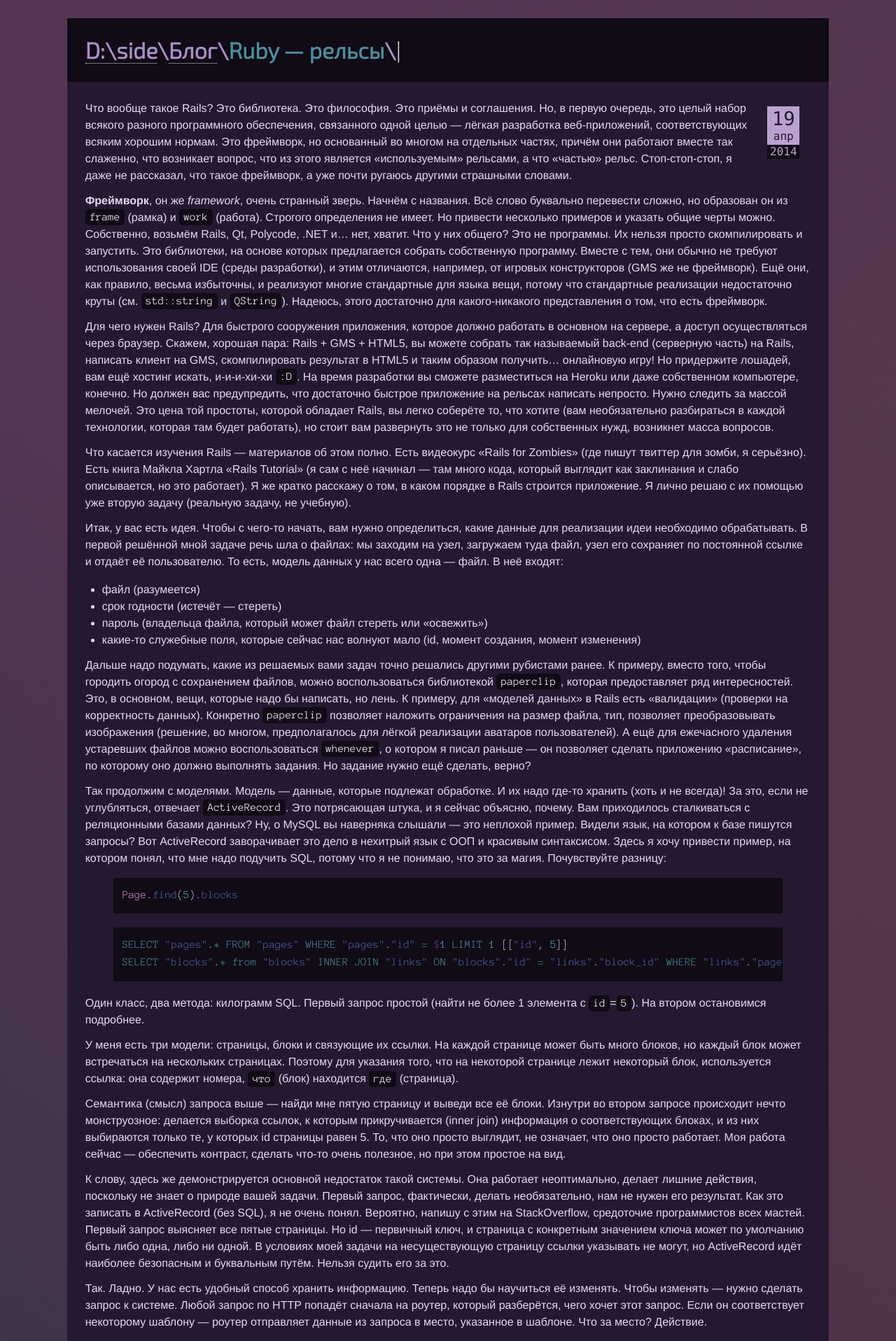
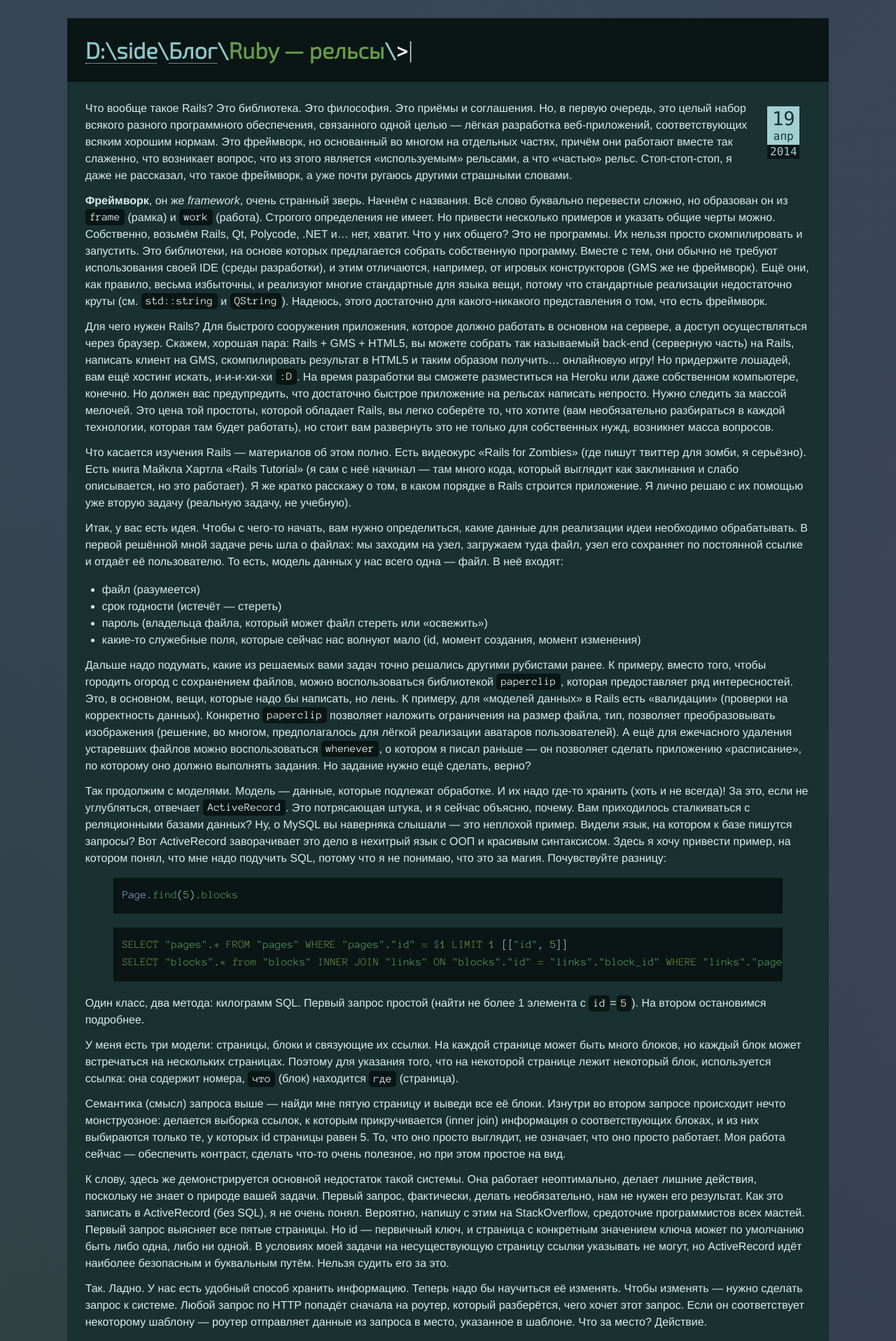
Before and after one commit to D-side/d-side.github.io, a Jekyll site: the page built from _posts/2014-04-19-ruby-rails.md, in a window 1280 px wide. Shown: the top 1917 px of the page at 70% size. Built offline with Jekyll 4.4.1, drawn with Linux system fonts in a browser that asks for light colours; comment, search, counter and statistics services are not loaded.

Commit message:
CMD-like header

```diff
--- a/assets/main.sass
+++ b/assets/main.sass
@@ -3,7 +3,7 @@
 
 // Theme
 //@import "themes/solarized"
-$sample: #324
+$sample: #488
 
 @import "themes/near-mixer.sass"
 // Mix into light theme
@@ -24,11 +24,14 @@ $sample: #324
     opacity: 1
 
 #cursor
-  +animation(blink 1.6s ease-in-out infinite)
   &:after
     font-weight: 100
+    content: "|"
+    +animation(blink 1.6s ease-in-out infinite)
     color: $theme07
-    content: "|"
+  &:before
+    content: ">"
+    color: $theme07
 
 .post
   padding: 1em
@@ -200,3 +203,11 @@ kbd
   padding: 0.2em 0.4em 0.4em 0.4em
   margin: 0.1em
   box-shadow: inset 0 -0.1em 0.2em 0.15em $theme02
+
+.pagination
+  width: 100%
+  a
+    display: inline-block
+    width: auto
+    &:first-child, &:last-child
+      width: 20%
```
